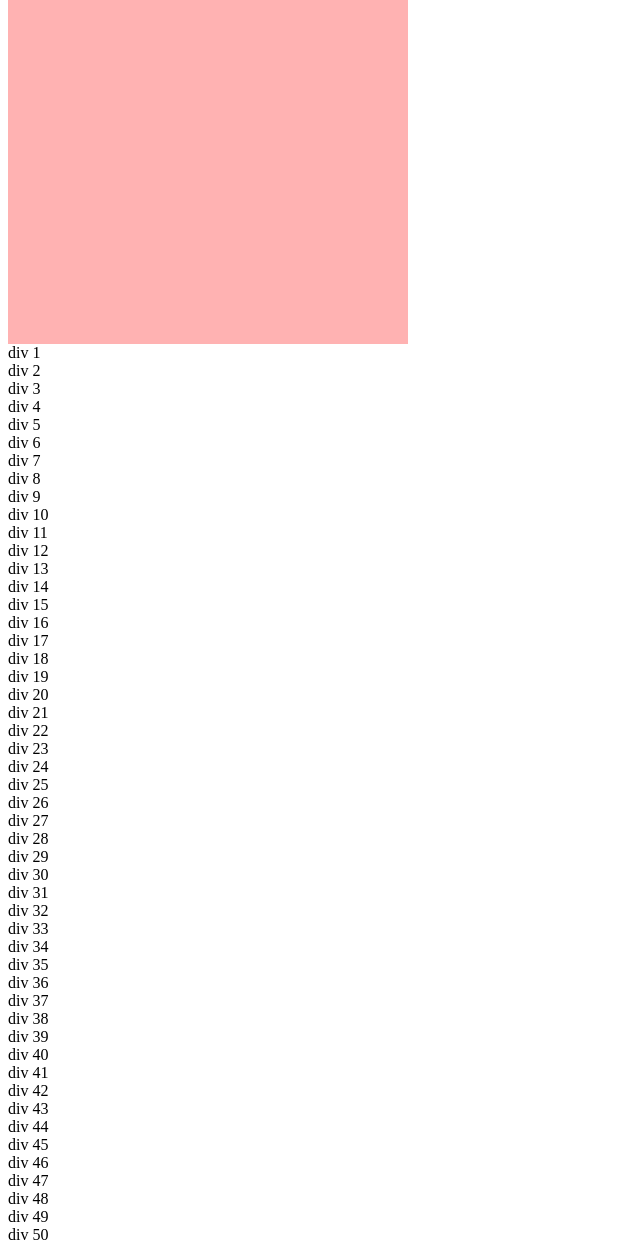
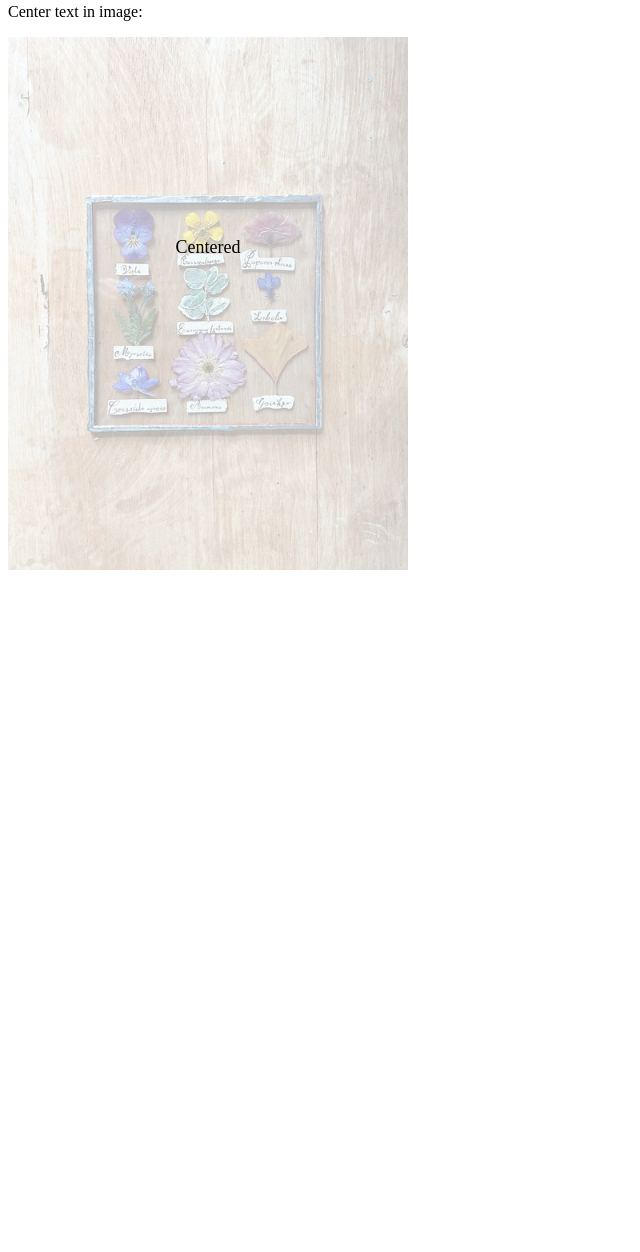
Before and after one commit to sahithbodla/css, a plain HTML site: page index.html in a window 1280 px wide. Shown: the part 64-1316 px from the top of the page, without its empty margins (0-640 px from the left). After the commit the page ends 800 px from the top, so only its background shows below. Drawn offline with Linux system fonts and the light colour scheme.

Commit message:
Position

```diff
--- a/index.html
+++ b/index.html
@@ -8,60 +8,13 @@
     <link rel="stylesheet" href="./styles.css">
 </head>
 <body>
+    <h2>Image Text</h2>
+
+    <p>Center text in image:</p>
+
     <div class="container">
-        <div class="container2">
-
-        </div>
+        <img src="./build.jpeg" alt="Cinque Terre">
+        <div class="center">Centered</div>
     </div>
-    <div class="div">div 1</div>
-    <div class="div">div 2</div>
-    <div class="div">div 3</div>
-    <div class="div">div 4</div>
-    <div class="div">div 5</div>
-    <div class="div">div 6</div>
-    <div class="div">div 7</div>
-    <div class="div">div 8</div>
-    <div class="div">div 9</div>
-    <div class="div">div 10</div>
-    <div class="div">div 11</div>
-    <div class="div">div 12</div>
-    <div class="div">div 13</div>
-    <div class="div">div 14</div>
-    <div class="div">div 15</div>
-    <div class="div">div 16</div>
-    <div class="div">div 17</div>
-    <div class="div">div 18</div>
-    <div class="div">div 19</div>
-    <div class="div">div 20</div>
-    <div class="div">div 21</div>
-    <div class="div">div 22</div>
-    <div class="div">div 23</div>
-    <div class="div">div 24</div>
-    <div class="div">div 25</div>
-    <div class="div">div 26</div>
-    <div class="div">div 27</div>
-    <div class="div">div 28</div>
-    <div class="div">div 29</div>
-    <div class="div">div 30</div>
-    <div class="div">div 31</div>
-    <div class="div">div 32</div>
-    <div class="div">div 33</div>
-    <div class="div">div 34</div>
-    <div class="div">div 35</div>
-    <div class="div">div 36</div>
-    <div class="div">div 37</div>
-    <div class="div">div 38</div>
-    <div class="div">div 39</div>
-    <div class="div">div 40</div>
-    <div class="div">div 41</div>
-    <div class="div">div 42</div>
-    <div class="div">div 43</div>
-    <div class="div">div 44</div>
-    <div class="div">div 45</div>
-    <div class="div">div 46</div>
-    <div class="div">div 47</div>
-    <div class="div">div 48</div>
-    <div class="div">div 49</div>
-    <div class="div">div 50</div>
 </body>
 </html>
--- a/styles.css
+++ b/styles.css
@@ -1,18 +1,22 @@
 /* Position */
 
 .container {
+  position: relative;
   width: 400px;
   height: 400px;
-  background-color: red;
+}
+
+.center {
+  position: absolute;
+  top: 50%;
+  width: 100%;
+  text-align: center;
+  font-size: 18px;
+}
+
+img {
+  width: 100%;
+  height: auto;
   opacity: 0.3;
-  position: sticky;
+  object-fit: cover;
 }
-.container2 {
-  display: none;
-  width: 50%;
-  height: 50%;
-  background-color: green;
-  position: relative;
-  left: 25%;
-  top: 25%;
-}
```
